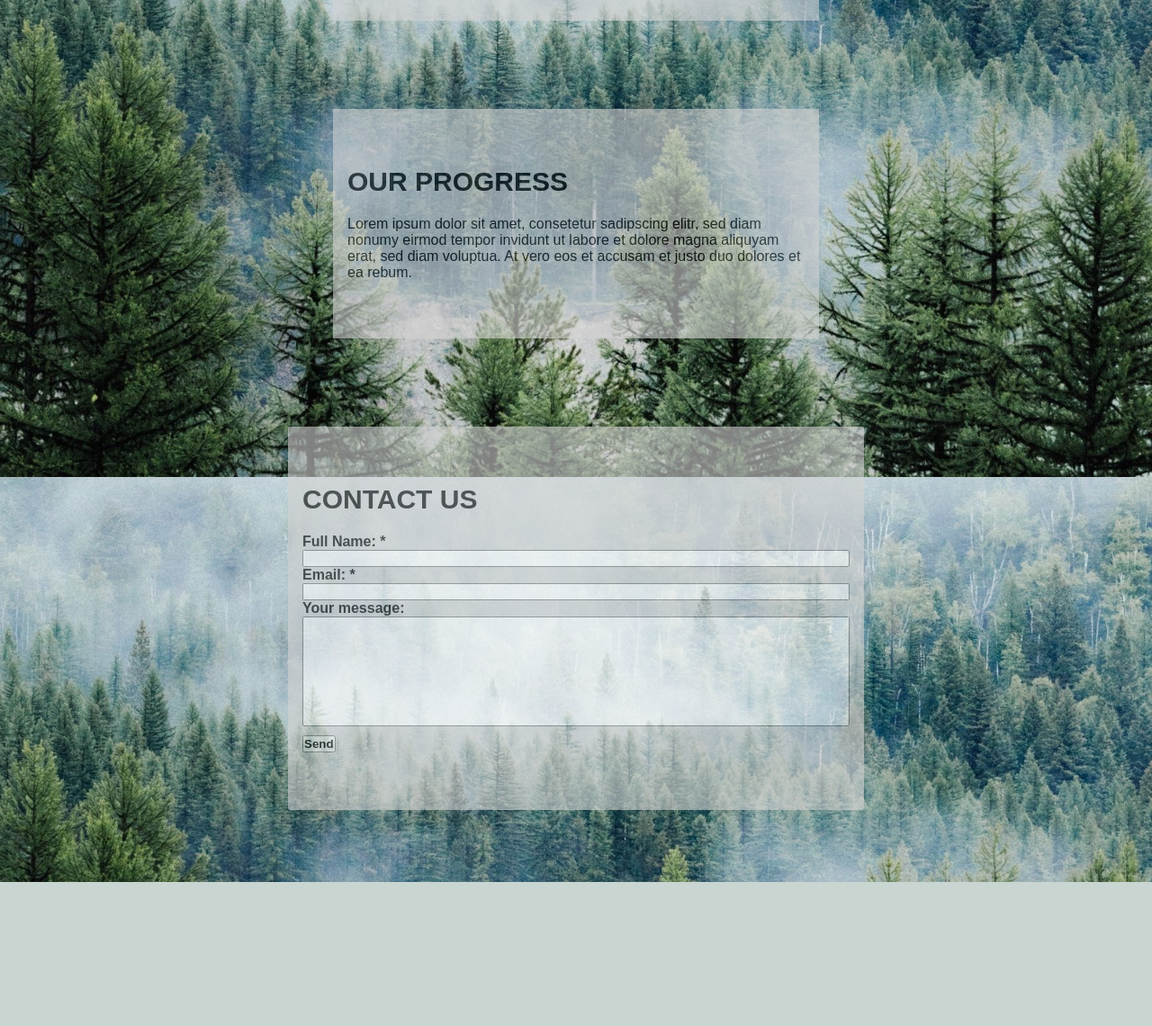
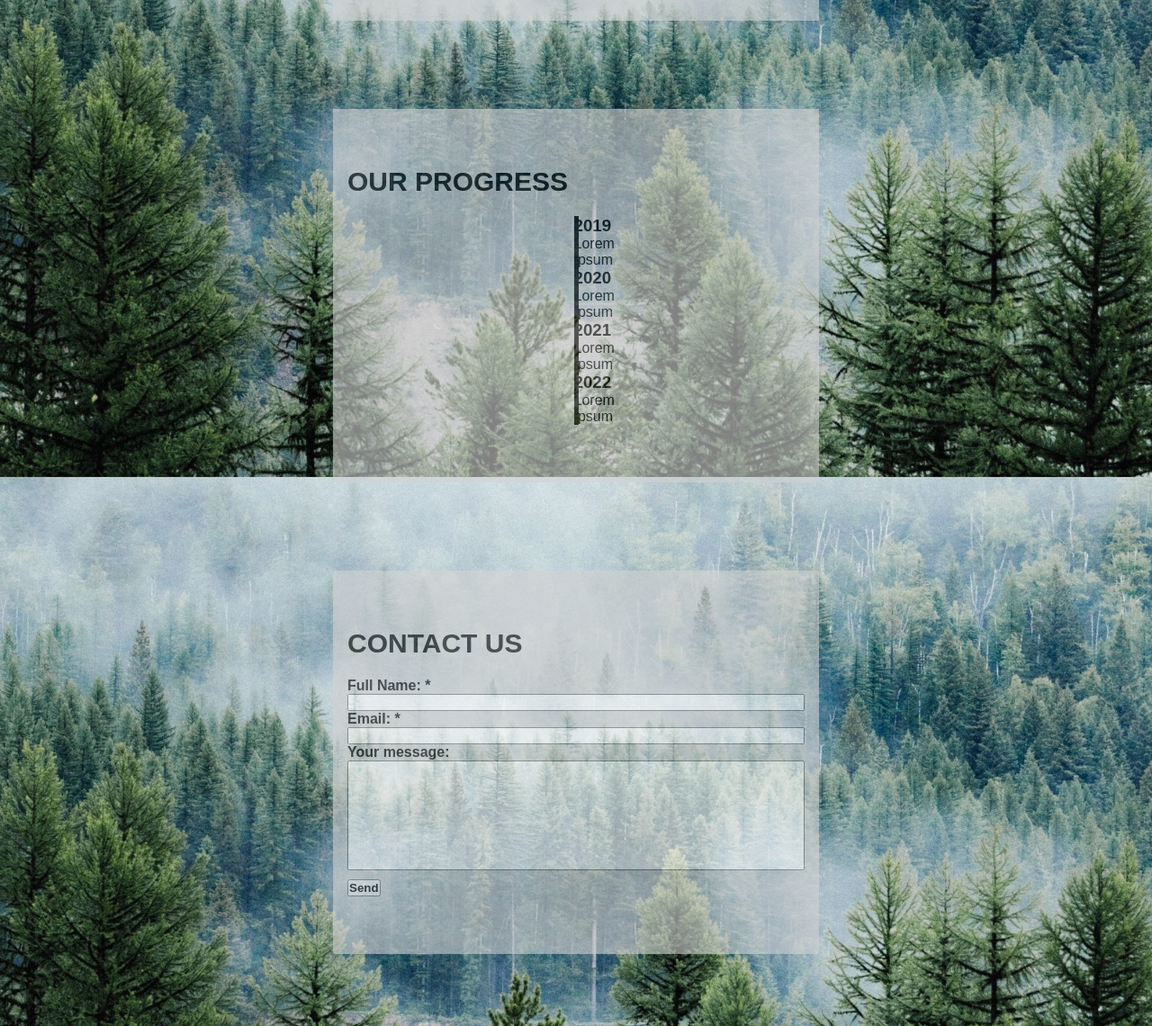
Before and after one commit to JulianGrafen/project-vencio, a PHP site: page / in a window 1280 px wide. Shown: the part 1070-2210 px from the top of the page at 90% size. Before the commit the page ends 2050 px from the top, so only its background shows below. Run offline with PHP 8.4, Linux system fonts and the light colour scheme.

Commit message:
working on timeline

```diff
--- a/index.php
+++ b/index.html
@@ -52,12 +52,39 @@
     <a href="#the-top">BACK TO TOP &uarr;</a>
 </div>
 <a id="our-progress"></a>
-<section class="article">
+<section class="timeline-box">
     <h2>OUR PROGRESS</h2>
-    <p>Lorem ipsum dolor sit amet, consetetur sadipscing elitr,
-        sed diam nonumy eirmod tempor invidunt ut labore et
-        dolore magna aliquyam erat, sed diam voluptua.
-        At vero eos et accusam et justo duo dolores et ea rebum.</p>
+    <div class="timeline">
+
+
+        <div class="container left">
+            <div class="content">
+                <h3>2019</h3>
+                <p>Lorem Ipsum</p>
+            </div>
+                </div>
+
+        <div class="container right">
+            <div class="content">
+                <h3>2020</h3>
+                <p>Lorem Ipsum</p>
+             </div>
+                </div>
+
+        <div class="container left">
+            <div class="content">
+                <h3>2021</h3>
+                <p>Lorem Ipsum</p>
+            </div>
+                </div>
+
+            <div class="container right">
+                <div class="content">
+                    <h3>2022</h3>
+                    <p>Lorem Ipsum</p>
+                </div>
+            </div>
+      </div>
 </section>
 <a id="contact-us"></a>
 
--- a/styles.css
+++ b/styles.css
@@ -129,10 +129,9 @@ p{
     color: black;
     font-family: Arial;
 
-
 }
 
-.article {
+.article, .contact-us {
     background-color: lightgrey;
     opacity: 0.6;
     max-width: 540px;
@@ -146,8 +145,7 @@ p{
 
 .contact-us{
     border-radius: 3px;
-    background-color: lightgrey;
-    opacity: 0.6;
+
     font-family: Arial;
     font-weight: bold;
 
@@ -174,7 +172,38 @@ p{
     font-weight: bold;
 }
 
-/*||||||||||||||||||||||||||||*/
+/*|||||||||||| Timeline ||||||||||||||||*/
+
+h3 {
+
+    font-family: Arial;
+    font-weight: bold;
+}
+
+.content{
+    position: relative;
+    padding-right: 10px;
+}
+
+.timeline{
+    width: 5px;
+    background-color: black;
+    margin: 0 auto
+}
+
+.timeline-box {
+    background-color: lightgrey;
+    opacity: 0.6;
+    max-width: 540px;
+    margin: 0 auto;
+    margin-bottom: 5em;
+    width: 100%;
+    padding: 4em 1em;
+}
+
+
+
+/*|||||||||||||||||||||||||||||||||*/
 
 @media only screen and (min-width: 800px) {
     nav a {
```
Also changed, not shown: images/placeholder.png (added).
